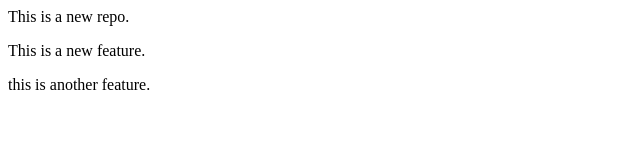
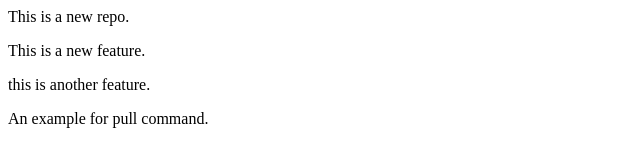
Before and after one commit to keerthanalv/LocalRepo, a plain HTML site: page index.html in a window 1280 px wide. Shown: the whole page, without its empty margins (0-640 px from the left). Drawn offline with Linux system fonts and the light colour scheme.

Commit message:
pull command example

```diff
--- a/index.html
+++ b/index.html
@@ -1,3 +1,4 @@
 <p>This is a new repo.</p>
 <p>This is a new feature.</p>
 <p>this is another feature.</p>
+<p>An example for pull command.</p>
```
